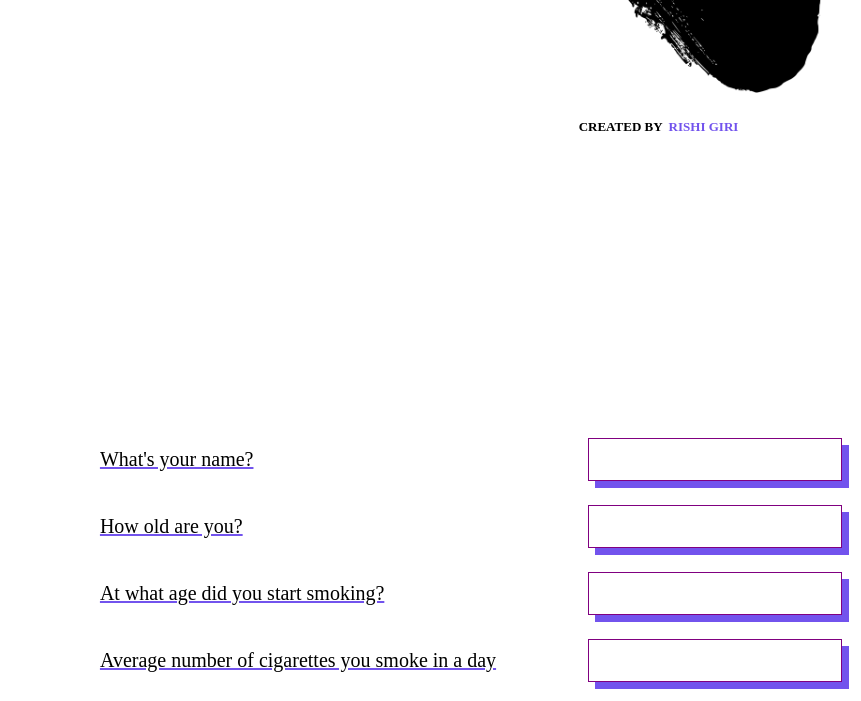
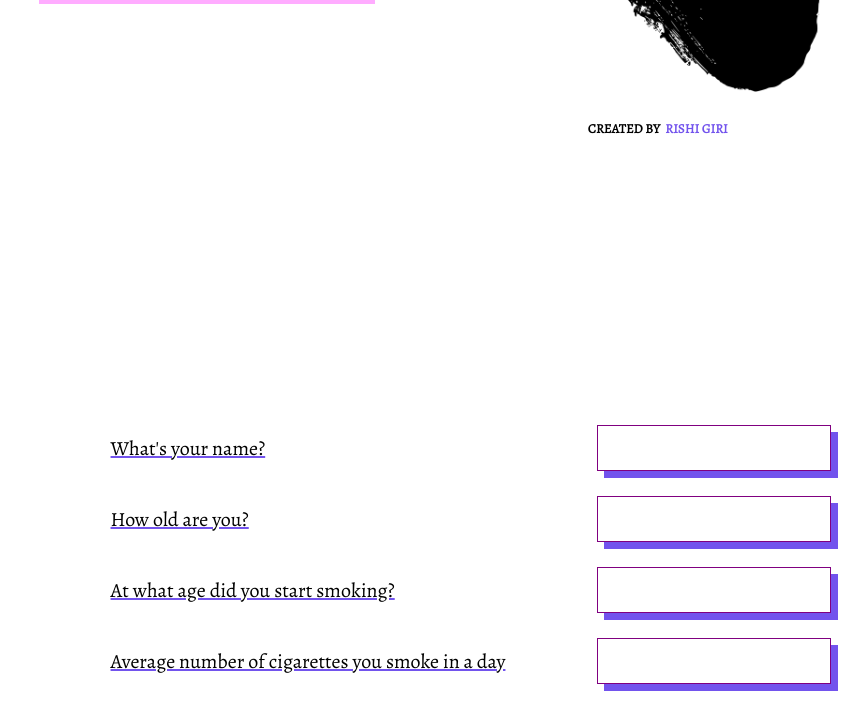
Before and after one commit to CodeDotJS/Cigraph, a plain HTML site: page index.html in a window 1280 px wide. Shown: the part 515-1216 px from the top of the page, without its empty margins (175-1036 px from the left). Drawn offline with nearby package versions, Linux system fonts and the light colour scheme.

Commit message:
update font

```diff
--- a/style/style.css
+++ b/style/style.css
@@ -1,10 +1,12 @@
+@import url('https://fonts.googleapis.com/css2?family=Alegreya&display=swap');
+
 /* Scrollbar */
 
 * {
     scrollbar-color: #7253ed #ffacff;
     scrollbar-width: thin;
     box-sizing: border-box;
-    font-family: 'Alegreya';
+    font-family: 'Alegreya', serif;
     margin: 0;
     padding: 0;
     scroll-behavior: smooth;
```
